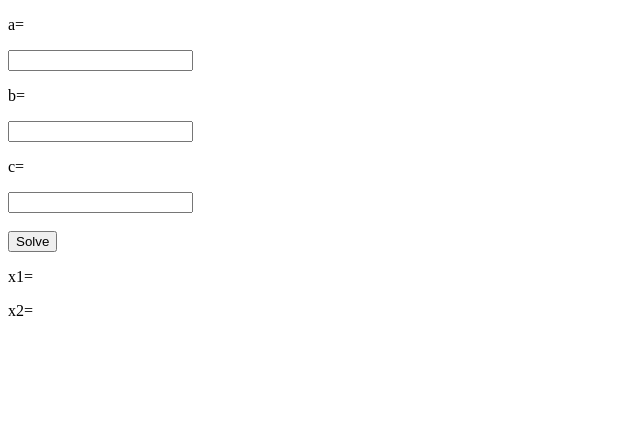
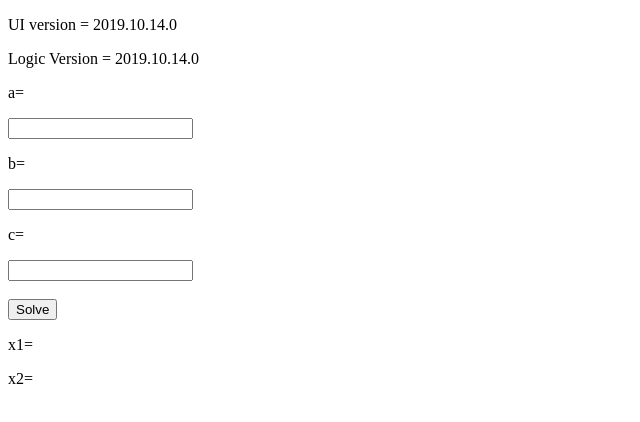
Before and after one commit to cristilupsa/cristilupsa.github.io, a plain HTML site: page ec2.html in a window 1280 px wide. Shown: the whole page, without its empty margins (0-640 px from the left). Drawn offline with Linux system fonts and the light colour scheme.

Commit message:
Am adaugat numar de versiuni

```diff
--- a/ec2.html
+++ b/ec2.html
@@ -7,6 +7,8 @@
 </head>
 
 <body>
+<p>UI version = 2019.10.14.0</p>
+<p id="id_logic_version"></p>
 <p>a= </p>
 <input type="text" id="id_a"></input>
 
--- a/ec2.js
+++ b/ec2.js
@@ -1,3 +1,5 @@
+document.getElementById("id_logic_version").innerHTML="Logic Version = 2019.10.14.0";
+
 function solve_eq2()
 {
 	var a = document.getElementById("id_a").value;
@@ -23,5 +25,5 @@ function solve_eq2()
 	}
 	// Afisare
 	document.getElementById("id_x1").innerHTML="x1= "+x1_re + "+" + x1_im + "i";
-	document.getElementById("id_x1").innerHTML="x2= "+x2_re + "+" + x2_im + "i";
+	document.getElementById("id_x2").innerHTML="x2= "+x2_re + "+" + x2_im + "i";
 }
```
